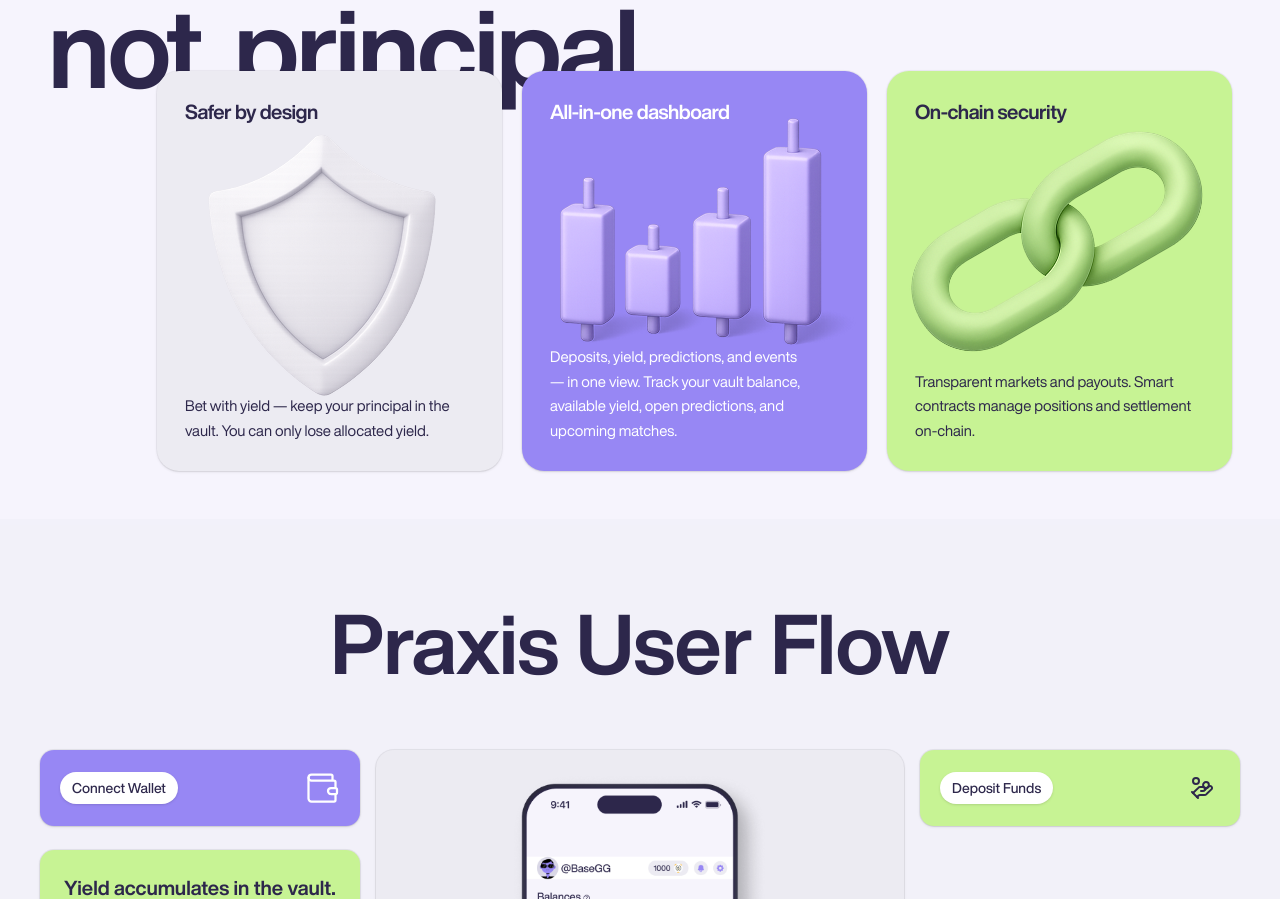
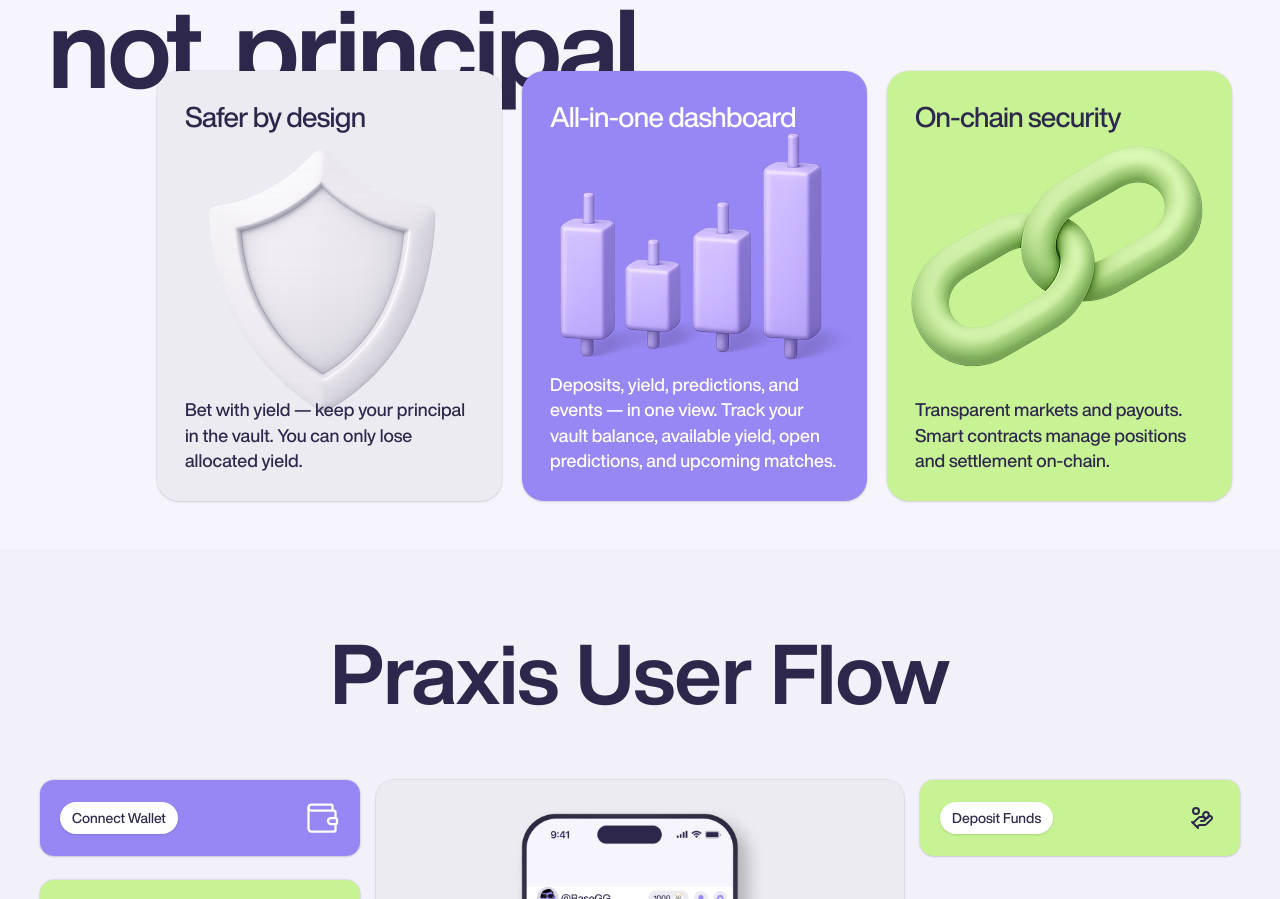
Before and after one commit to PraxisFinance/landing, a Next.js app: page / in a window 1280 px wide. Shown: the part 1254-2153 px from the top of the page. Built offline with nearby package versions, Linux system fonts and the light colour scheme.

Commit message:
fix cards

```diff
--- a/components/sections/FirstPredictionCard.tsx
+++ b/components/sections/FirstPredictionCard.tsx
@@ -23,7 +23,7 @@
   return (
     <article
       className={cn(
-        "relative flex h-[400px] w-[345px] max-w-full flex-col overflow-hidden rounded-[1.25rem] sm:rounded-3xl",
+        "relative flex h-[430px] w-[345px] max-w-full flex-col overflow-hidden rounded-[1.25rem] sm:rounded-3xl",
         "shadow-sm ring-1 ring-black/[0.04]",
         fallbackClassName,
         className
@@ -38,17 +38,12 @@
         style={{ backgroundImage: `url(${backgroundImage})` }}
       />
       <div className="relative z-10 flex h-full min-h-0 flex-col justify-between p-6 sm:p-7">
-        <h3
-          className={cn(
-            "max-w-[95%] shrink-0 text-lg font-semibold leading-tight tracking-tight sm:text-xl",
-            titleClassName
-          )}
-        >
+        <h3 className={cn("ui-text-2 max-w-[95%] shrink-0 tracking-tight", titleClassName)}>
           {title}
         </h3>
         <p
           className={cn(
-            "max-h-[52%] min-h-0 w-full overflow-y-auto text-pretty text-sm leading-relaxed sm:text-[0.9375rem]",
+            "ui-text-6 max-h-[52%] min-h-0 w-full overflow-y-auto text-pretty",
             bodyClassName
           )}
         >
```
